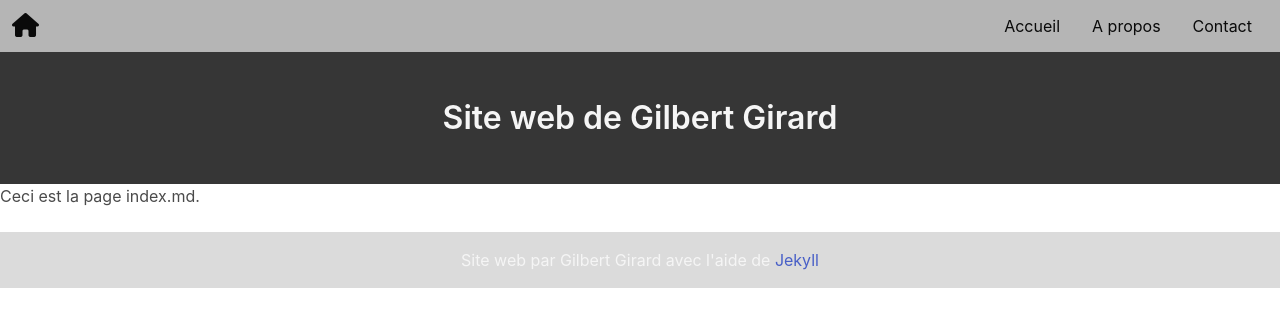
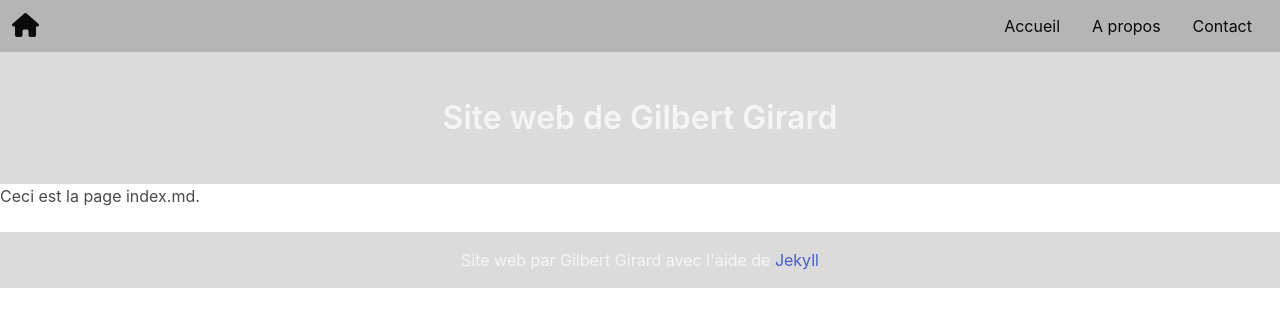
Before and after one commit to gilbiere/jeckyll-1, a Jekyll site: the page built from index.md, in a window 1280 px wide. Shown: the top 327 px of the page. Built offline with Jekyll 4.4.1, drawn with Linux system fonts in a browser that asks for light colours; nearby versions of some CDN libraries.

Commit message:
Update header.html

```diff
--- a/_includes/header.html
+++ b/_includes/header.html
@@ -1,4 +1,4 @@
-<section class="section has-background-dark">
+<section class="section has-background-grey-lighter">
         <div class="has-text-centered">
             <h1 class="title has-text-white-ter">Site web de Gilbert Girard</h1>
         </div>
```
